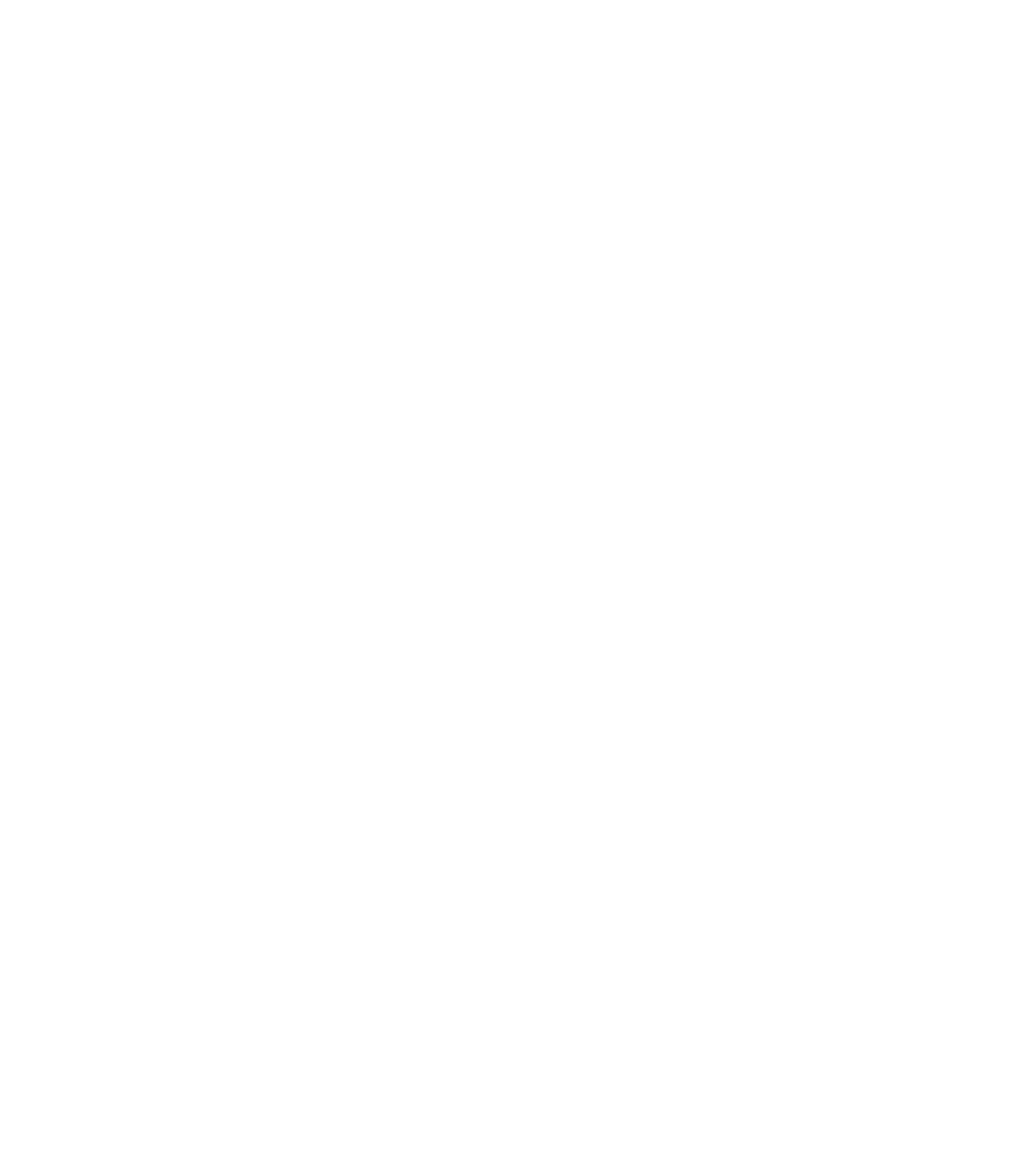
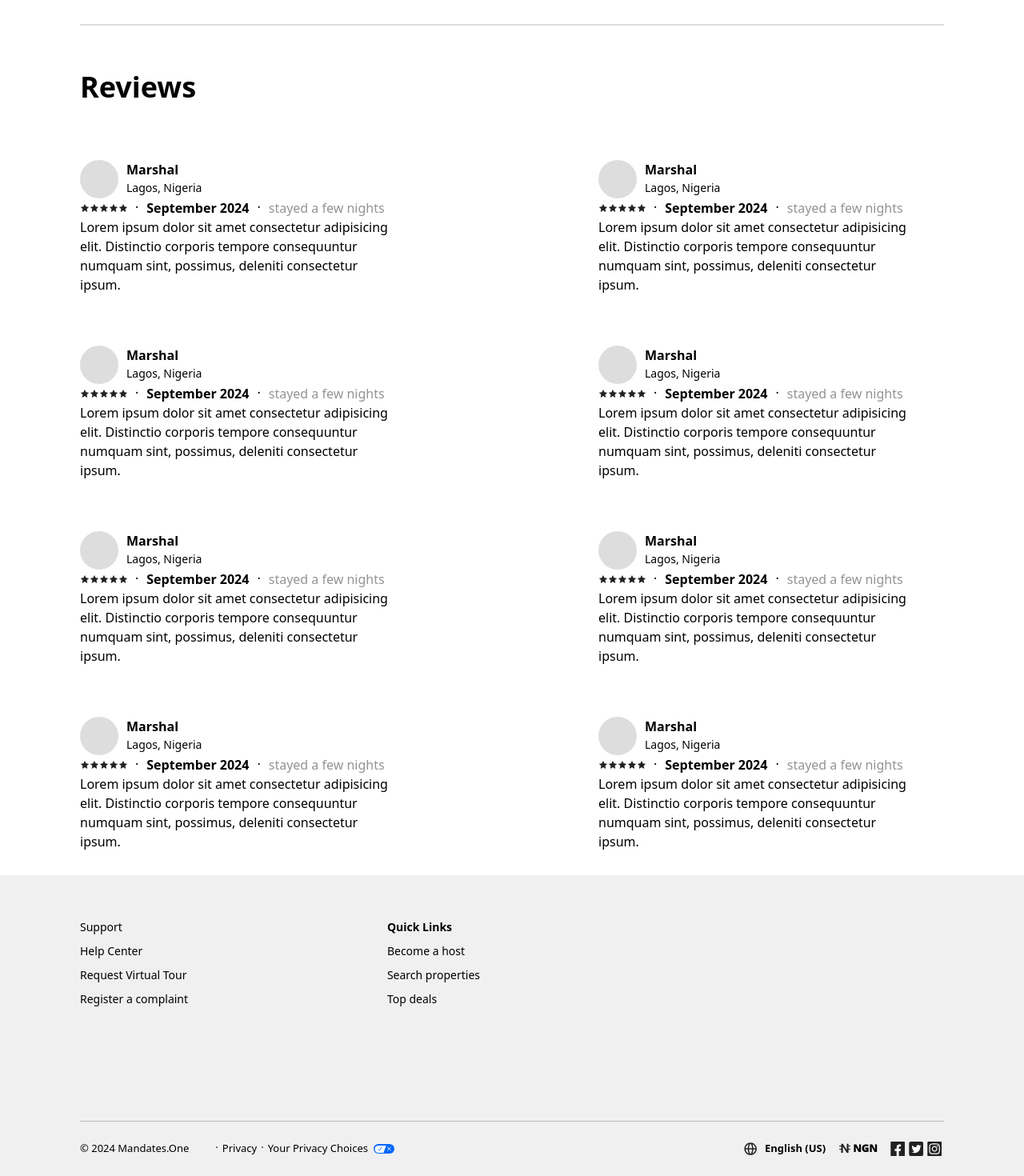
Before and after one commit to GeneralMarshal/Mandate-v2, a React (Vite) app: page /Viewlistings in a window 1280 px wide. Shown: the part 2257-3727 px from the top of the page at 80% size. Before the commit the page ends 1942 px from the top, so only its background shows below. Built offline with nearby package versions, Linux system fonts and the light colour scheme.

Commit message:
viewlistings updatd 2

```diff
--- a/src/Components/Footer.jsx
+++ b/src/Components/Footer.jsx
@@ -3,8 +3,9 @@
 export default function Footer(){
     return (
       <>
-        <div className="footer">
-          <div className="links">
+        <div className="footer flex w-[100%] justify-center">
+          <div className=" max-w-[1400px] w-[100%]">
+            <div className="links w-[100%] max-w-[800px]">
               <div>
                 <ul>
                   <li>Support</li>
@@ -60,6 +61,7 @@
               </div>
             </div>
           </div>
+        </div>
       </>
     );
 }
--- a/src/Components/PropertyAmenities.jsx
+++ b/src/Components/PropertyAmenities.jsx
@@ -16,7 +16,7 @@
             <li>Pack ’n play/Travel crib -available upon request</li>
             <li>Carbon monoxide alarm</li>
           </ul>
-          <button className=" bg-[white] text-[black] border-[1px] rounded-[8px] border-solid px-[23.8px] py-[13.5px] text-[20px] font-[600]">Show all amenitites</button>
+          <button className=" bg-[white] text-[black] border-[1px] rounded-[8px] border-solid px-[23.8px] py-[13.5px] text-[20px] font-[600] mb-[100px]">Show all amenitites</button>
         </div>
       </>
     );
--- /dev/null
+++ b/src/Components/PropertyReviews.jsx
@@ -0,0 +1,35 @@
+import "../Styles/PropertyReviews.css";
+export default function PropertyReviews() {
+  return (
+    <div className="min-w-[40%] mt-[64px]">
+      <div className=" max-w-[400px] ">
+        <div className="flex">
+          <div className=" rounded-[50%] h-[48px] w-[48px] bg-[#dddddd] mr-[10px]"></div>
+          <div className=" flex flex-col">
+            <span className=" font-[600] text-[16px]">Marshal</span>
+            <span className=" font-[400] text-[14px]">Lagos, Nigeria</span>
+          </div>
+        </div>
+
+        <div className=" flex flex-wrap">
+          <img src="Assets/icons/fiveStars.svg" alt="" />
+          <p className="mx-[10px] inline-flex align-middle leading-[13px] ">
+            .
+          </p>
+          <p className=" font-[600] text-[16px]">September 2024</p>
+          <p className="mx-[10px] inline-flex align-middle leading-[13px] ">
+            .
+          </p>
+          <p className=" font-[400] text-[16px] text-[#939393]">
+            stayed a few nights
+          </p>
+          <div className=" w-[100%]">
+            Lorem ipsum dolor sit amet consectetur adipisicing elit. Distinctio
+            corporis tempore consequuntur numquam sint, possimus, deleniti
+            consectetur ipsum.
+          </div>
+        </div>
+      </div>
+    </div>
+  );
+}
--- a/src/Pages/Viewlistings.jsx
+++ b/src/Pages/Viewlistings.jsx
@@ -1,8 +1,12 @@
 import HeaderMain from "../Components/HeaderMain"
+import Footer from "../Components/Footer";
+
 import PropertyFeatures from "../Components/PropertyFeatures.jsx";
 import PropertyCheck from "../Components/PropertyCheck.jsx";
 import "../Styles/Viewlistings.css"
 import PropertyAmenities from "../Components/PropertyAmenities.jsx";
+import PropertyReviews from "../Components/PropertyReviews.jsx";
+
 
 
 export default function Viewlistings(){
@@ -164,11 +168,32 @@
               </div>
               <PropertyCheck />
             </div>
-            <PropertyAmenities/>
+            <PropertyAmenities />
           </section>
 
-          <section className="listings-ratings"></section>
+          <section className="listings-ratings">
+            <div className="property-ratings flex flex-col justify-center items-center h-[250px] border-solid border-[#dddddd] border-y-[2px] mt-[27px] mb-[50px]">
+              <p className="text-[22px] font-[600]">Rating</p>
+              <p className="text-[64px] font-[600]">4.97</p>
+            </div>
+            <div className="property-reviews ">
+              <h1 className="font-[600] text-[36px]">Reviews</h1>
+              <div className="rev-container flex flex-wrap justify-between">
+                <PropertyReviews />
+                <PropertyReviews />
+                <PropertyReviews />
+                <PropertyReviews />
+                <PropertyReviews />
+                <PropertyReviews />
+                <PropertyReviews />
+                <PropertyReviews />
+              </div>
+            </div>
+          </section>
         </main>
+        <footer>
+          <Footer />
+        </footer>
       </>
     );
 
--- a/src/Styles/Footer.css
+++ b/src/Styles/Footer.css
@@ -1,7 +1,6 @@
 .footer{
+
     background-color: #F0F0F0;
-    min-height: 376px;
-    width: 100vw;
 }
 .footer li{
     line-height: 30px;
@@ -10,7 +9,7 @@
 .links{
     display: flex;
     flex-wrap: wrap;
-    max-width:700px;
+    width: 100%;
     padding: 50px 100px;
     justify-content: space-between;
     min-height: 307px;
```
Also changed, not shown: src/Styles/PropertyReviews.css (added). Lines whose indentation alone changed are shown as unchanged.
